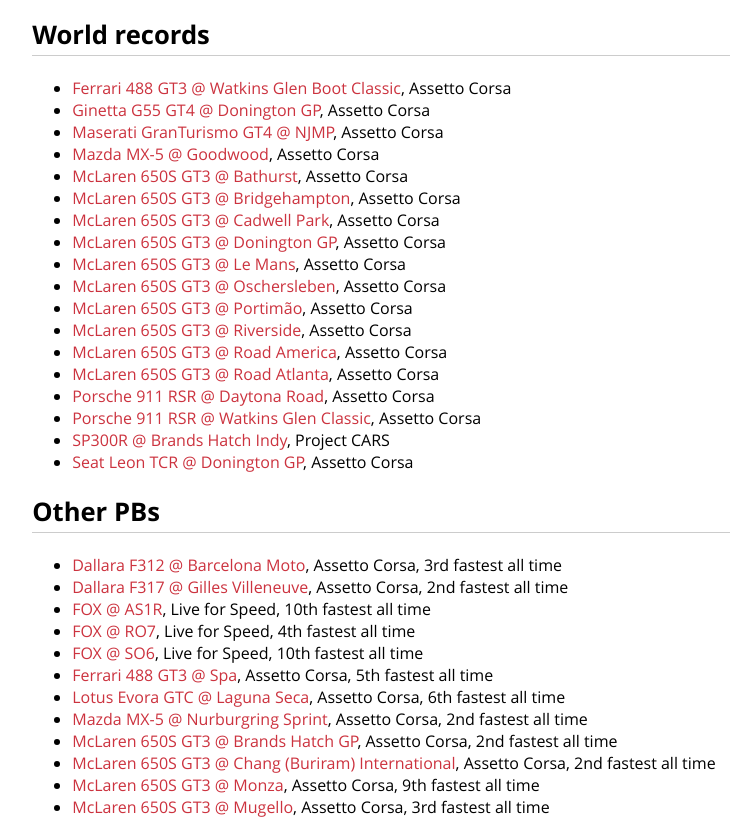
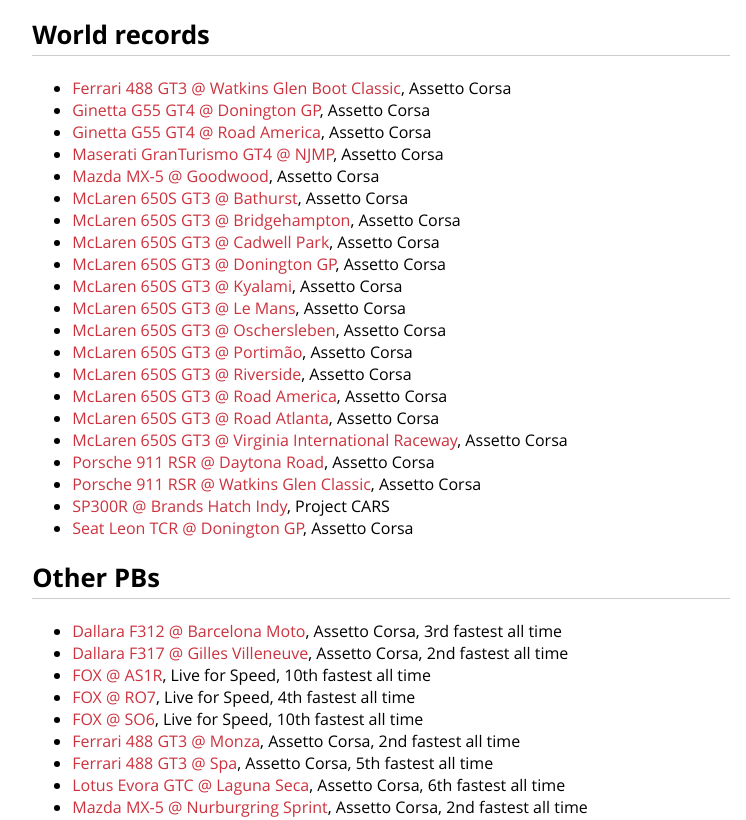
Before and after one commit to cdown/chrisdown.name, a Jekyll site: the page built from racing.md, in a window 1280 px wide, cut to the strip 514-1334 px from the top of the page. Shown: the whole strip, without its empty margins (259-1005 px from the left). Built offline with Jekyll 4.4.1, drawn with Linux system fonts in a browser that asks for light colours; some of the changed text lies outside the part shown.

Commit message:
racing: Add new records

```diff
--- a/racing.md
+++ b/racing.md
@@ -3,24 +3,27 @@ layout: default
 title: "Sim racing"
 ---
 
-{% youtube bgg4I15S56Q %}
+{% youtube NdexCelrS28 %}
 
 ## World records
 
 - [Ferrari 488 GT3 @ Watkins Glen Boot Classic](https://www.youtube.com/watch?v=Ki6F-1ancYY), Assetto Corsa
 - [Ginetta G55 GT4 @ Donington GP](https://www.youtube.com/watch?v=qm2MzFcdw4U), Assetto Corsa
+- [Ginetta G55 GT4 @ Road America](https://www.youtube.com/watch?v=2h_T5sxGBIc), Assetto Corsa
 - [Maserati GranTurismo GT4 @ NJMP](https://www.youtube.com/watch?v=-Dc0mfbhX8E), Assetto Corsa
 - [Mazda MX-5 @ Goodwood](https://www.youtube.com/watch?v=tClhKWA0X-A), Assetto Corsa
 - [McLaren 650S GT3 @ Bathurst](https://www.youtube.com/watch?v=RX7rvl1Qtmg), Assetto Corsa
 - [McLaren 650S GT3 @ Bridgehampton](https://www.youtube.com/watch?v=LvUUHBSTIbw), Assetto Corsa
 - [McLaren 650S GT3 @ Cadwell Park](https://www.youtube.com/watch?v=GBqIdZ0rghw), Assetto Corsa
 - [McLaren 650S GT3 @ Donington GP](https://www.youtube.com/watch?v=6AUg5jqUoes), Assetto Corsa
+- [McLaren 650S GT3 @ Kyalami](https://www.youtube.com/watch?v=r0UeL8MoZpc), Assetto Corsa
 - [McLaren 650S GT3 @ Le Mans](https://www.youtube.com/watch?v=-_zZXx1DiZY&t=90s), Assetto Corsa
 - [McLaren 650S GT3 @ Oschersleben](https://www.youtube.com/watch?v=lOwN-pcgMe4), Assetto Corsa
 - [McLaren 650S GT3 @ Portimão](https://www.youtube.com/watch?v=8adD9P4gM7A), Assetto Corsa
 - [McLaren 650S GT3 @ Riverside](https://www.youtube.com/watch?v=tbeb8gpFbNw), Assetto Corsa
 - [McLaren 650S GT3 @ Road America](https://www.youtube.com/watch?v=nyVzzfOlQfQ), Assetto Corsa
 - [McLaren 650S GT3 @ Road Atlanta](https://www.youtube.com/watch?v=Q-Ho6vwZ3uA), Assetto Corsa
+- [McLaren 650S GT3 @ Virginia International Raceway](https://www.youtube.com/watch?v=bww-jsXmmU0), Assetto Corsa
 - [Porsche 911 RSR @ Daytona Road](https://www.youtube.com/watch?v=TgLVdISlVi4), Assetto Corsa
 - [Porsche 911 RSR @ Watkins Glen Classic](https://www.youtube.com/watch?v=IFnur0YskNo), Assetto Corsa
 - [SP300R @ Brands Hatch Indy](https://www.youtube.com/watch?v=qvyPT3P8aHw), Project CARS
@@ -33,6 +36,7 @@ title: "Sim racing"
 - [FOX @ AS1R](https://www.youtube.com/watch?v=bpRAhw2Phlc), Live for Speed, 10th fastest all time
 - [FOX @ RO7](https://www.youtube.com/watch?v=wO0XxZdd-XQ), Live for Speed, 4th fastest all time
 - [FOX @ SO6](https://www.youtube.com/watch?v=JFZJsbta5po), Live for Speed, 10th fastest all time
+- [Ferrari 488 GT3 @ Monza](https://www.youtube.com/watch?v=6YpVCDh2HfQ), Assetto Corsa, 2nd fastest all time
 - [Ferrari 488 GT3 @ Spa](https://www.youtube.com/watch?v=JpFILXyPTnU), Assetto Corsa, 5th fastest all time
 - [Lotus Evora GTC @ Laguna Seca](https://www.youtube.com/watch?v=tDTUPHYuV20), Assetto Corsa, 6th fastest all time
 - [Mazda MX-5 @ Nurburgring Sprint](https://www.youtube.com/watch?v=wojQuKeo47c), Assetto Corsa, 2nd fastest all time
@@ -40,7 +44,9 @@ title: "Sim racing"
 - [McLaren 650S GT3 @ Chang (Buriram) International](https://www.youtube.com/watch?v=9xpdLmuXRYs), Assetto Corsa, 2nd fastest all time
 - [McLaren 650S GT3 @ Monza](https://www.youtube.com/watch?v=I7hCIJnNMPs), Assetto Corsa, 9th fastest all time
 - [McLaren 650S GT3 @ Mugello](https://www.youtube.com/watch?v=5eB-nOquCqI), Assetto Corsa, 3rd fastest all time
+- [McLaren 650S GT3 @ Nürburgring GP](https://www.youtube.com/watch?v=h8ziUVIAXus), Assetto Corsa, 2nd fastest all time
 - [McLaren 650S GT3 @ Paul Ricard Blancpain](https://www.youtube.com/watch?v=XmMqyLV5Z5k), Assetto Corsa, 3rd fastest all time
+- [McLaren 650S GT3 @ Red Bull Ring](https://www.youtube.com/watch?v=798G3qm-ZWA), Assetto Corsa, 2nd fastest all time
 - [Porsche 911 Carrera RSR 3.0 @ Laguna Seca](https://www.youtube.com/watch?v=cjzQoYVtUi8), Assetto Corsa, 4th fastest all time
 - [Seat Leon TCR @ Brands Hatch GP](https://www.youtube.com/watch?v=ZULk1UoxBeI), Assetto Corsa, 2nd fastest all time
 
```
